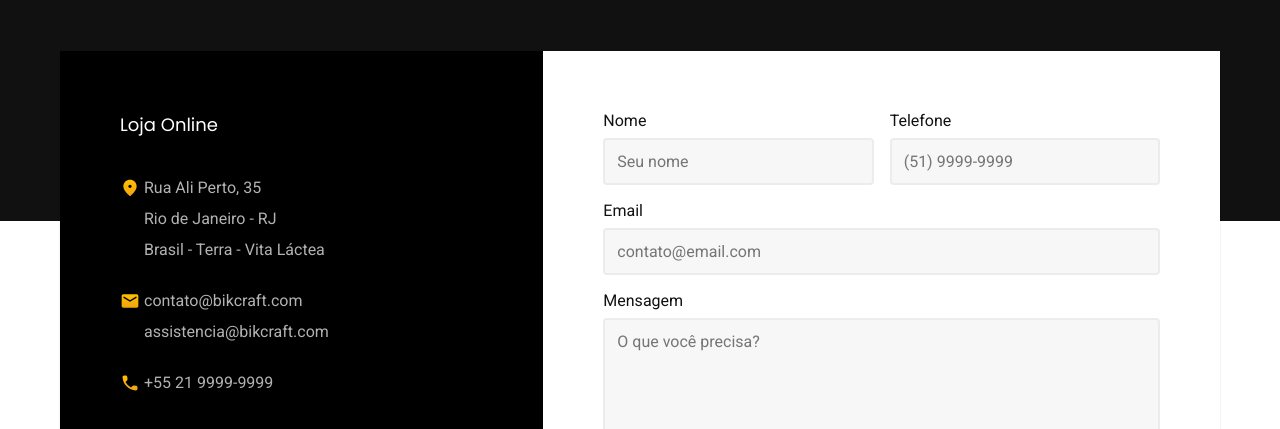
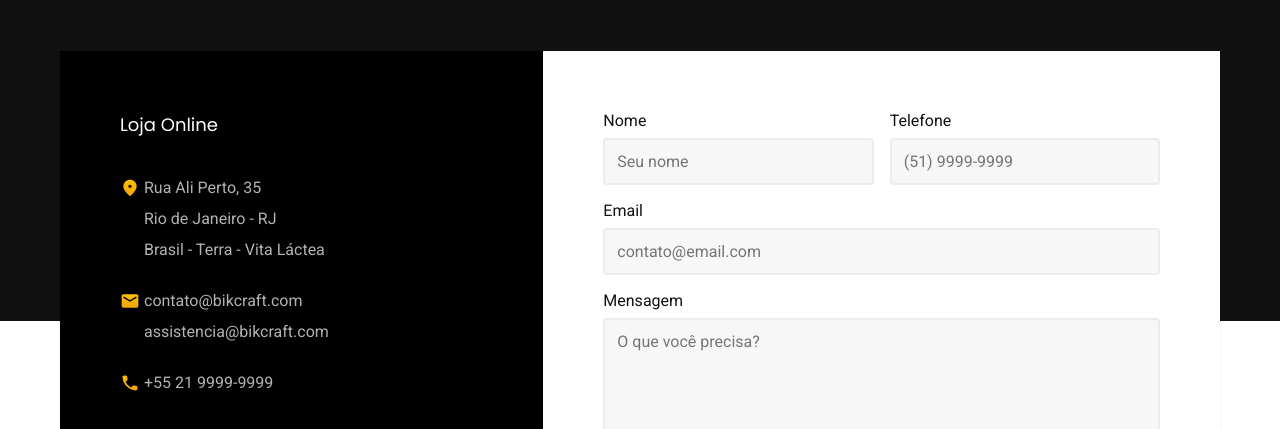
Before and after one commit to gustavogularte/projeto-bikcraft, a website with bundled scripts: page contato.html in a window 1280 px wide. Shown: the part 291-720 px from the top of the page. Built offline with nearby package versions, Linux system fonts and the light colour scheme.

Commit message:
bg extendido

```diff
--- a/css/utilitarios/componentes.css
+++ b/css/utilitarios/componentes.css
@@ -62,7 +62,7 @@
 }
 
 .bg-extendido {
-  background: linear-gradient(var(--cor-2) 40rem, var(--cor-0) 0px);
+  background: linear-gradient(var(--cor-2) 50rem, var(--cor-0) 0px);
   margin-bottom: 12rem;
 }
 
```
